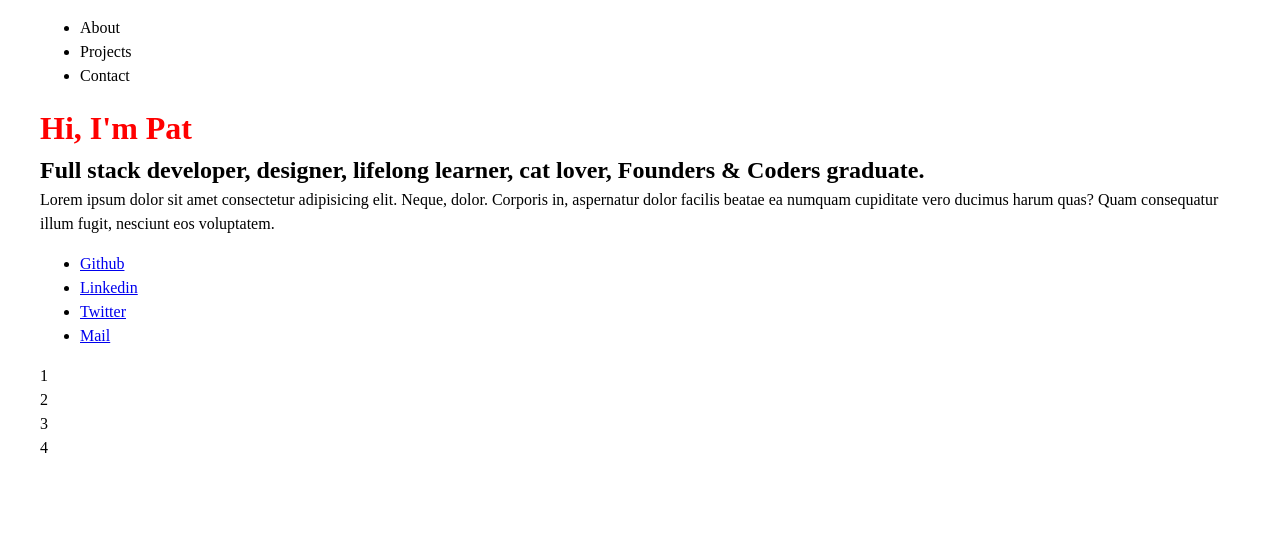
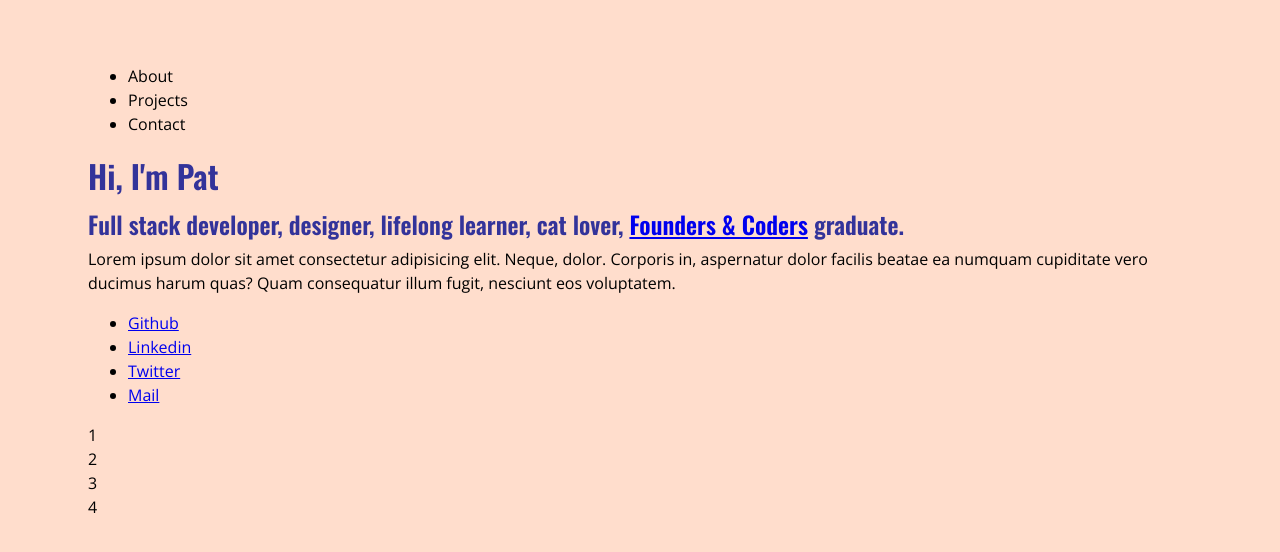
Before and after one commit to pat-cki/portfolio_initial, a plain HTML site: page index.html in a window 1280 px wide. Drawn offline with nearby package versions, Linux system fonts and the light colour scheme.

Commit message:
font and colour changes

```diff
--- a/index.html
+++ b/index.html
@@ -5,6 +5,7 @@
     <meta charset="UTF-8">
     <meta name="viewport" content="width=device-width, initial-scale=1.0">
     <meta http-equiv="X-UA-Compatible" content="ie=edge">
+    <link href="https://fonts.googleapis.com/css?family=Open+Sans:300|Oswald:600&display=swap" rel="stylesheet">
     <link rel="stylesheet" href="styles/reset.css">
     <link rel="stylesheet" href="styles/style.css">
     <title>Pat Cichocki - portfolio</title>
@@ -20,7 +21,7 @@
     </nav>
     <header>
         <h1>Hi, I'm Pat</h1>
-        <h2>Full stack developer, designer, lifelong learner, cat lover, Founders & Coders graduate.  </h2>
+        <h2>Full stack developer, designer, lifelong learner, cat lover, <a href="https://www.foundersandcoders.com/" target="_blank">Founders & Coders</a> graduate.  </h2>
         <p>
             <span>Lorem ipsum dolor sit amet consectetur adipisicing elit. Neque, dolor. Corporis in, aspernatur dolor
                 facilis beatae ea numquam cupiditate vero ducimus harum quas? Quam consequatur illum fugit, nesciunt eos
--- a/styles/style.css
+++ b/styles/style.css
@@ -1,10 +1,20 @@
-h1 {
-    color: red;
+:root {
+    --main-bg-color: #ffddcc;
+    --headline-color: #33339a;
+  }
+
+h1, h2 {
+    color: var(--headline-color);
+    font-family: Oswald, sans-serif;
+    margin-bottom: 0.2em;
 }
 
 body {
+    background-color: var(--main-bg-color);
+    font-family: 'Open Sans', sans-serif;
     display: flex;
     flex-direction: column;
     margin: auto;
     max-width: 1200px;
+    padding: 3em;
 }
```
